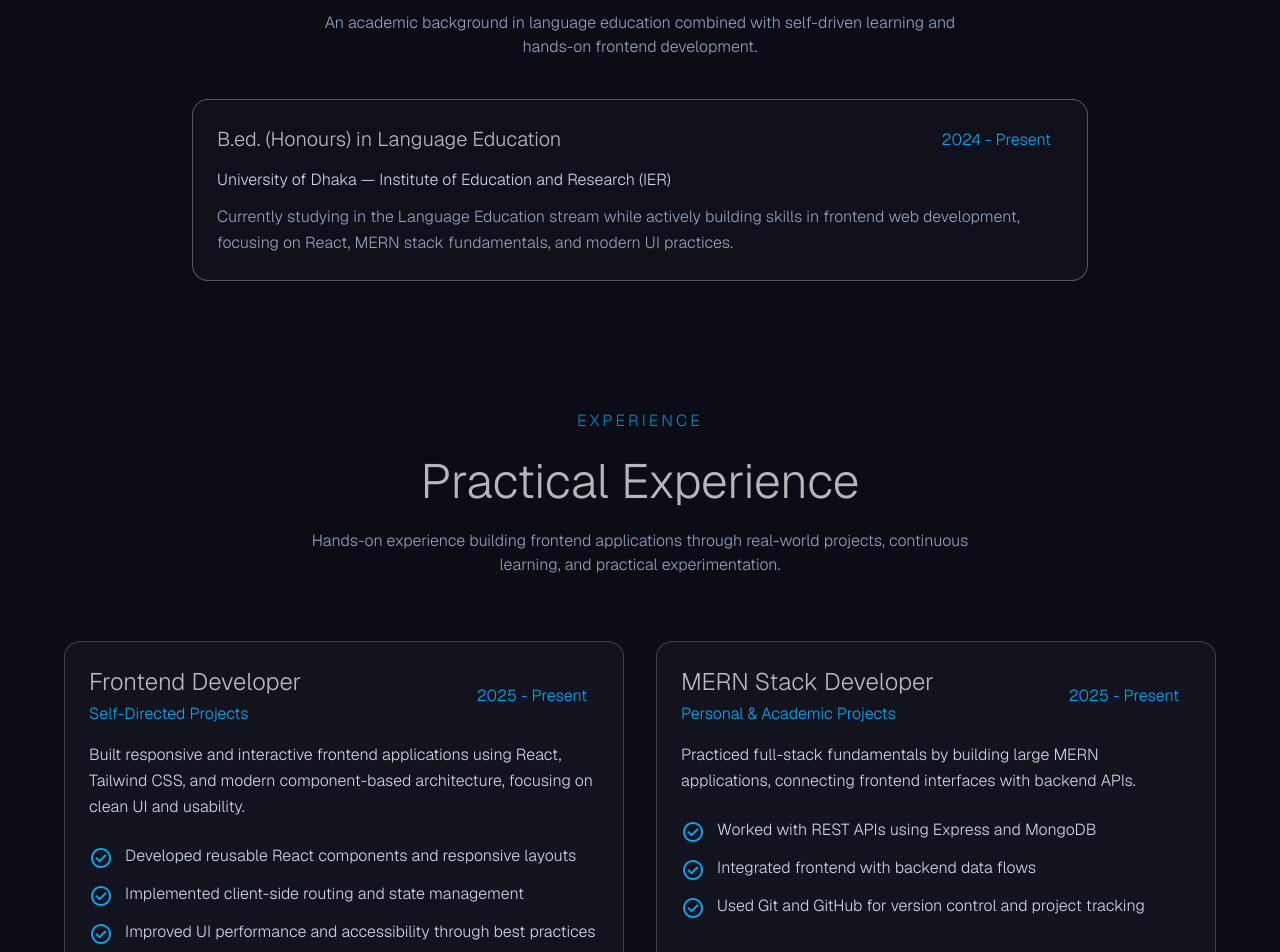
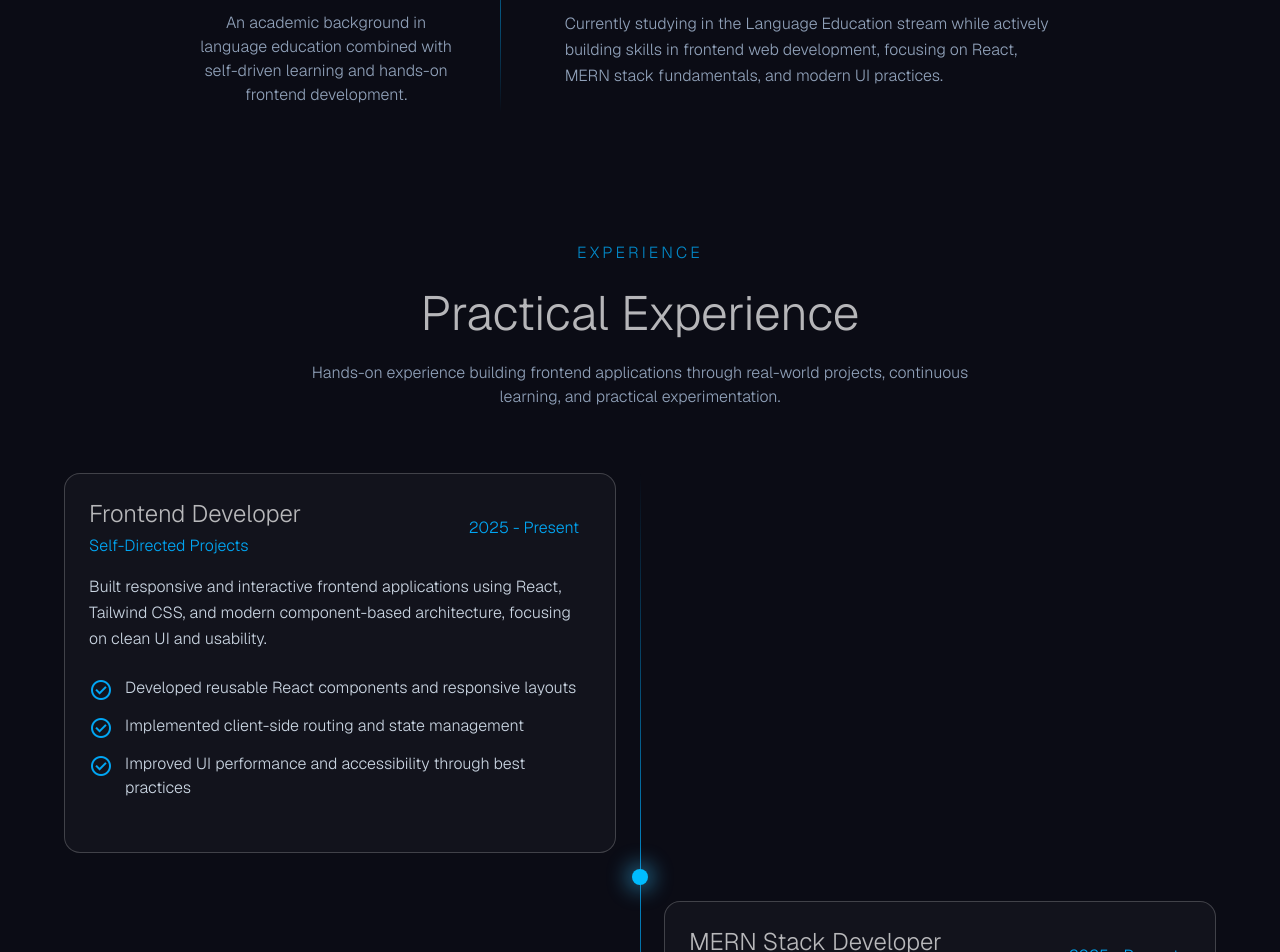
Before and after one commit to imsadman90/Next.js-Portfolio, a Next.js app: page / in a window 1280 px wide. Shown: the part 2680-3632 px from the top of the page. Built offline with nearby package versions, Linux system fonts and the light colour scheme.

Commit message:
added a new design to the education and experience

```diff
--- a/app/components/Education.jsx
+++ b/app/components/Education.jsx
@@ -14,7 +14,7 @@ const Education = () => {
       id="education"
       className="flex-grow flex flex-col items-center justify-center py-12 px-6 lg:px-12 relative"
     >
-      <div className="max-w-4xl w-full flex flex-col gap-10 z-10">
+      <div className="max-w-4xl w-full flex flex-col lg:flex-row gap-10 z-10">
         {/* Header */}
         <div className="text-center space-y-4 animate-[fadeInUp_0.6s_ease-out_both]">
           <p className="text-md uppercase tracking-[0.2em] text-sky-500/80 font-light">
@@ -29,18 +29,17 @@ const Education = () => {
           </p>
         </div>
 
+        <div className="w-full h-px lg:w-px lg:h-auto bg-gradient-to-r lg:bg-gradient-to-b from-transparent via-sky-500/80 to-transparent animate-pulse self-stretch" />
+
         {/* Education Items */}
         <div className="flex flex-col gap-10 hover:scale-[1.03] active:scale-[0.98] transition-all duration-300">
           {education.map((item) => (
-            <article
-              key={item.degree}
-              className="rounded-2xl p-6 border bg-white/2 border-white/30 font-light"
-            >
+            <article key={item.degree} className="rounded-2xl p-6 font-light">
               <div className="flex items-center justify-between gap-4 mb-3">
                 <h3 className="text-xl font-light text-white/70 leading-tight ">
                   {item.degree}
                 </h3>
-                <span className="text-md px-3 py-1 rounded-full bg-white/10/10 text-sky-500 font-light">
+                <span className="text-md px-3 py-1 rounded-full bg-white/10 text-sky-500 font-light">
                   {item.years}
                 </span>
               </div>
--- a/app/components/Experience.jsx
+++ b/app/components/Experience.jsx
@@ -25,7 +25,7 @@ const experiences = [
   },
 ];
 
-const ExperienceCard = ({ experience, index }) => {
+const ExperienceCard = ({ experience }) => {
   const { role, company, years, summary, highlights } = experience;
 
   return (
@@ -82,10 +82,20 @@ const Experience = () => {
           </p>
         </div>
 
-        {/* Experience cards */}
-        <div className="grid grid-cols-1 md:grid-cols-2 gap-8">
+        {/* Timeline cards */}
+        <div className="relative flex flex-col gap-8 md:gap-12">
+          <div className="hidden md:block absolute left-1/2 top-0 bottom-0 -translate-x-1/2 w-px bg-gradient-to-b from-transparent via-sky-500/80 to-transparent animate-pulse" />
+          <div className="hidden md:block absolute left-1/2 top-1/2 -translate-x-1/2 -translate-y-1/2 w-4 h-4 rounded-full bg-sky-400 shadow-[0_0_20px_6px_rgba(56,189,248,0.45)]" />
+
           {experiences.map((experience, index) => (
-            <ExperienceCard key={index} experience={experience} index={index} />
+            <div
+              key={index}
+              className={`w-full flex ${index % 2 === 0 ? "md:justify-start" : "md:justify-end"}`}
+            >
+              <div className="w-full md:w-[calc(50%-1.5rem)]">
+                <ExperienceCard experience={experience} />
+              </div>
+            </div>
           ))}
         </div>
       </div>
```
